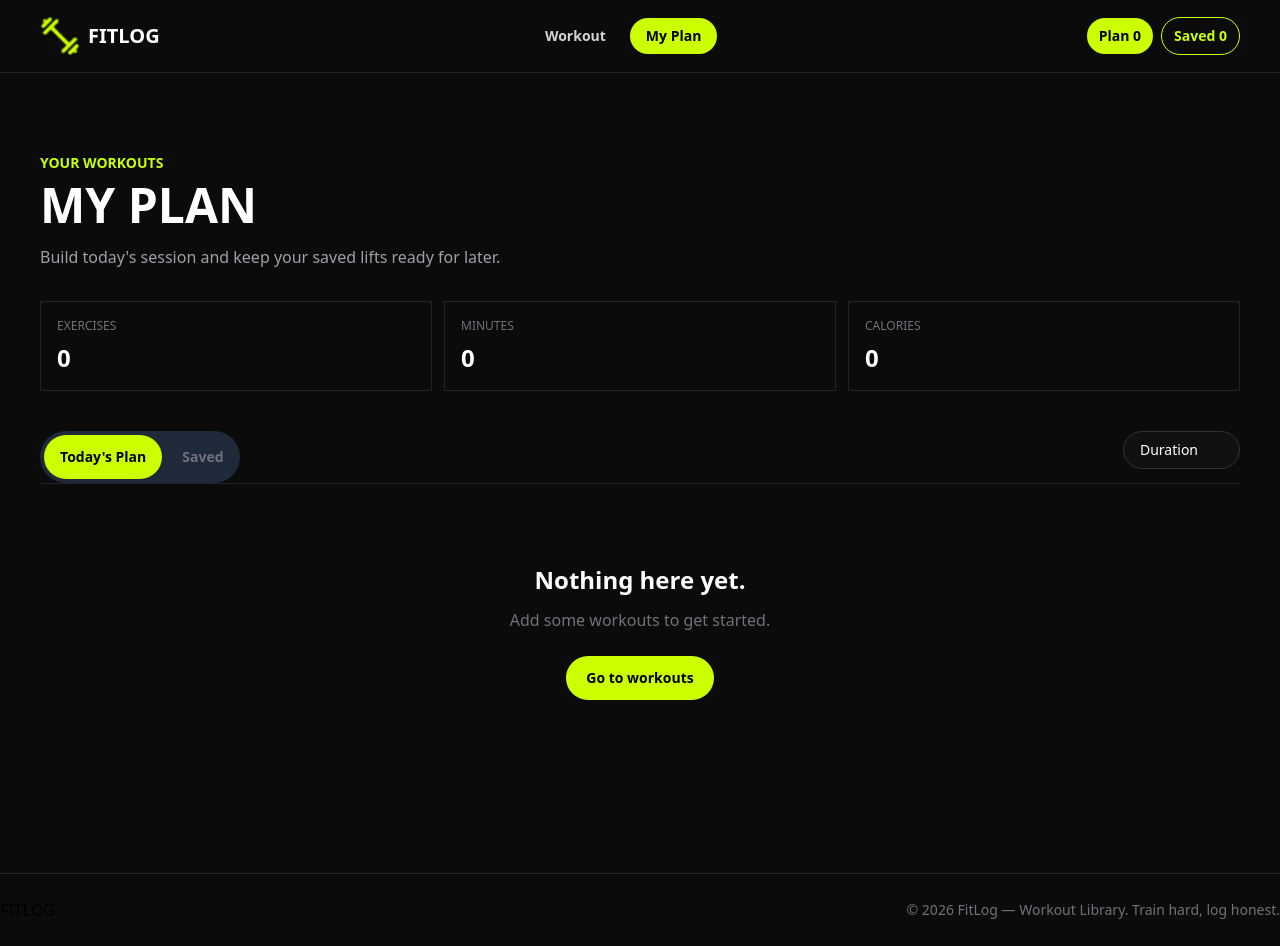
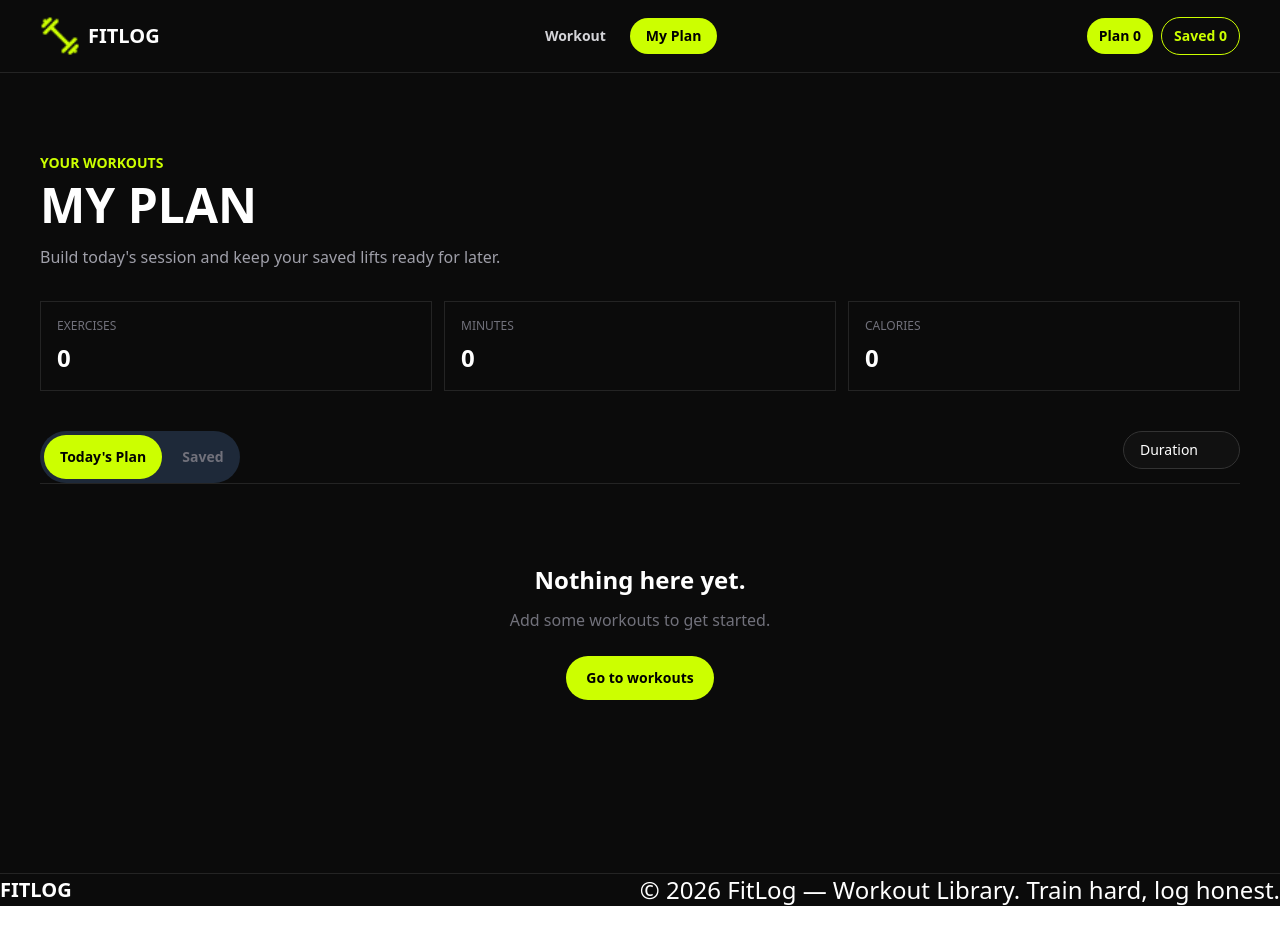
Before and after one commit to arjundebdar/arjundeb, a Next.js app: page /my-plan in a window 1280 px wide. After the commit the page ends 906 px from the top, so only its background shows below. Built offline with nearby package versions, Linux system fonts and the light colour scheme.

Commit message:
footer setting

```diff
--- a/src/app/components/Footer.jsx
+++ b/src/app/components/Footer.jsx
@@ -1,9 +1,9 @@
 const Footer = () => {
     return (
-        <footer className=" border-t border-[#242424] bg-[#0b0b0b] py-6 text-center 0 ">
+        <footer className=" border-t border-[#242424] bg-[#0b0b0b] container mx-auto ">
             <div className="flex justify-between gap-1 items-center justify-around container mx-auto">
-                <h2 className="uppercase">Fitlog</h2>
-                <p className="text-sm text-zinc-500">
+                <h2 className="text-xl font-black uppercase text-white">Fitlog</h2>
+                <p className=" text-2xl  text-white ">
                     © 2026 FitLog — Workout Library. Train hard, log honest.
                 </p>
             </div>
```
